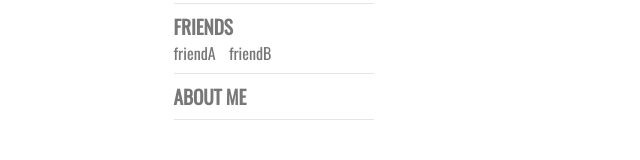
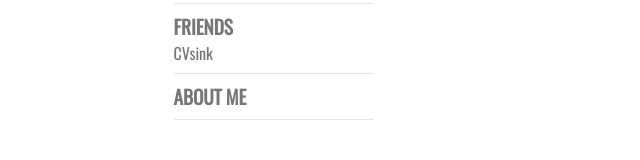
Before and after one commit to grailspace/ifgot.github.io, a plain HTML site: page index.html in a window 1280 px wide. Shown: the part 776-936 px from the top of the page, 0-640 px from the left. Drawn offline with nearby package versions, Linux system fonts and the light colour scheme; some packages are replaced by stand-ins of ours; a script that the page names is missing; a web font is replaced by a local one.

Commit message:
Site updated: 2020-03-01 19:54:53

```diff
--- a/index.html
+++ b/index.html
@@ -482,13 +482,7 @@ Mo...
 
 
                     <span>
-                        <a href= //www.baidu.com target="_black">friendA</a>
-                    </span>
-
-
-
-                    <span>
-                        <a href= //www.google.com target="_black">friendB</a>
+                        <a href= http://cvsink.gitee.io target="_black">CVsink</a>
                     </span>
 
 
```
